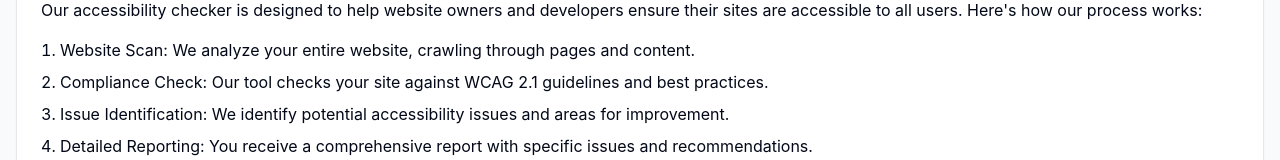
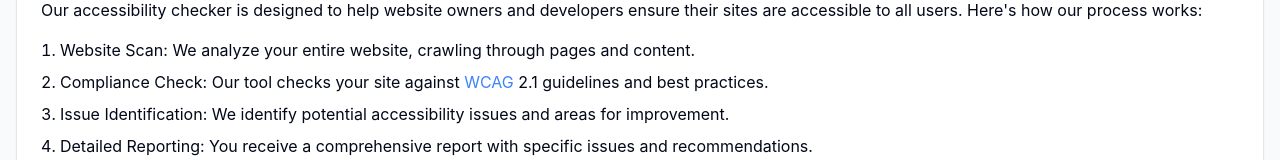
Before and after one commit to divik17dhiman/AccessBridge, a Next.js app in the folder accessibility-checker/: page /about in a window 1280 px wide. Shown: the part 591-751 px from the top of the page. Built offline with nearby package versions, Linux system fonts and the light colour scheme.

Commit message:
edited about us section

```diff
--- a/accessibility-checker/app/about/components/about.tsx
+++ b/accessibility-checker/app/about/components/about.tsx
@@ -1,4 +1,5 @@
 import { Card, CardContent, CardHeader, CardTitle } from "@/components/ui/card"
+import Link from "next/link"
 
 export default function About() {
   return (
@@ -33,7 +34,9 @@ export default function About() {
         </p>
         <ol className="list-decimal list-inside space-y-2 mb-4">
           <li>Website Scan: We analyze your entire website, crawling through pages and content.</li>
-          <li>Compliance Check: Our tool checks your site against WCAG 2.1 guidelines and best practices.</li>
+          <li>Compliance Check: Our tool checks your site against
+            <Link className="text-blue-500 dark:text-gray-400" target="_blank" href="https://www.w3.org/WAI/standards-guidelines/wcag/"> WCAG </Link>
+             2.1 guidelines and best practices.</li>
           <li>Issue Identification: We identify potential accessibility issues and areas for improvement.</li>
           <li>Detailed Reporting: You receive a comprehensive report with specific issues and recommendations.</li>
           <li>Guided Fixes: We provide step-by-step guidance on how to resolve identified issues.</li>
```
